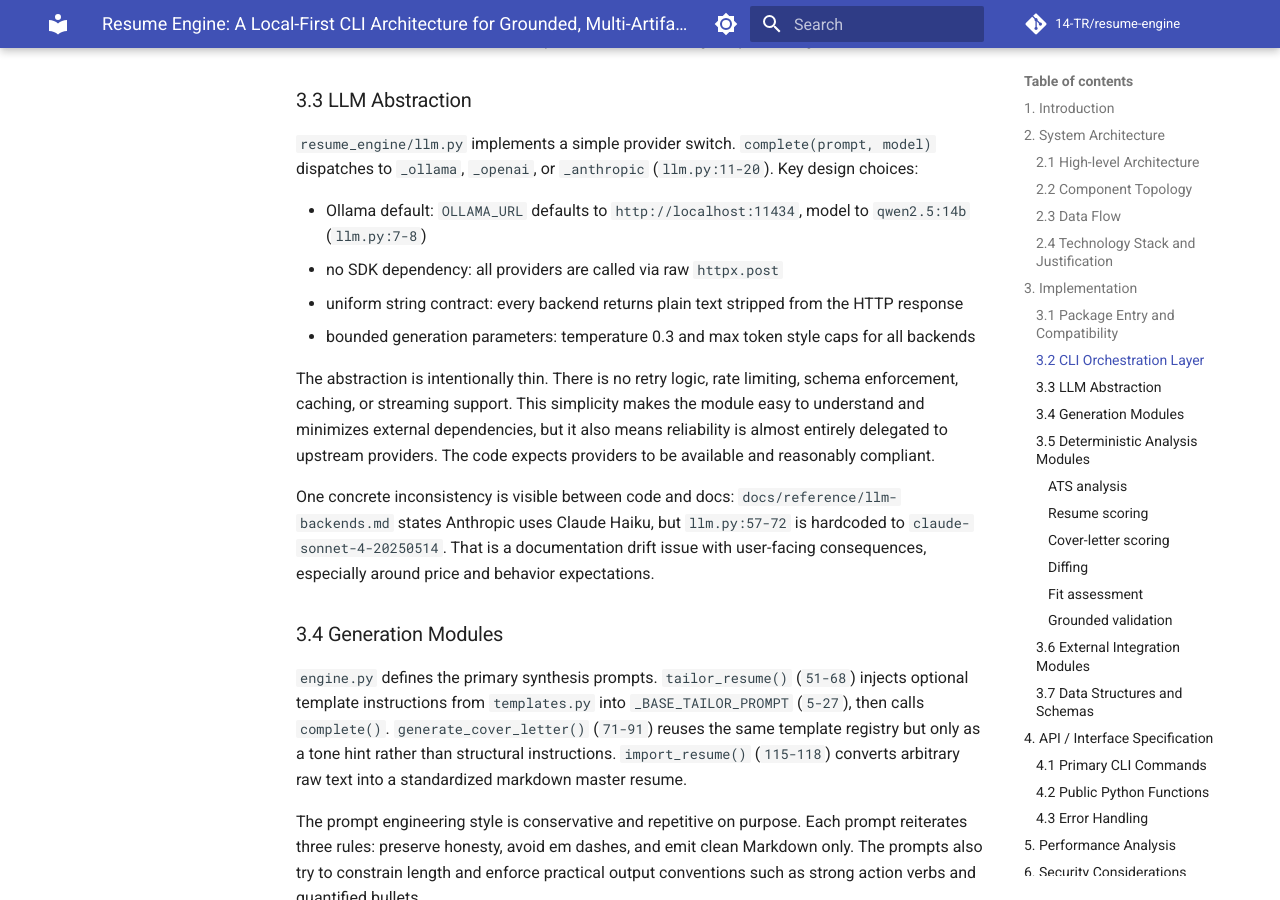
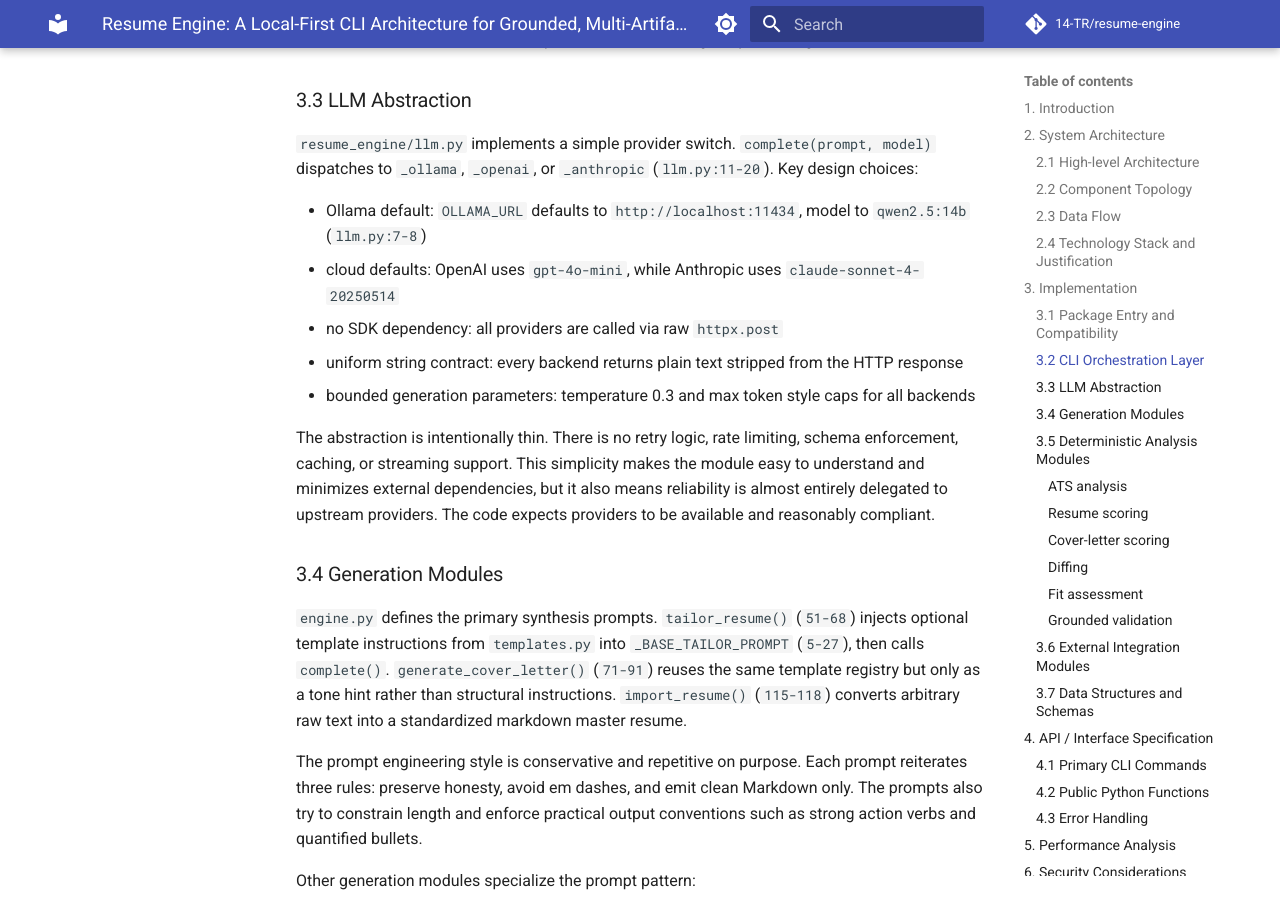
Before and after one commit to 14-TR/resume-engine, an MkDocs documentation site: the page built from docs/technical-paper.md, in a window 1280 px wide and 900 px high, scrolled down 5957 px. Built offline with MkDocs 1.6.1 and Material for MkDocs 9.7.7, drawn with Linux system fonts in a browser that asks for light colours; comment, search, counter and statistics services are not loaded; some of the changed text lies outside the part shown.

Commit message:
Guard backend model documentation drift (#63)

```diff
--- a/docs/technical-paper.md
+++ b/docs/technical-paper.md
@@ -147,13 +147,12 @@ A representative command such as `tailor` follows a simple orchestration templat
 `resume_engine/llm.py` implements a simple provider switch. `complete(prompt, model)` dispatches to `_ollama`, `_openai`, or `_anthropic` (`llm.py:11-20`). Key design choices:
 
 - Ollama default: `OLLAMA_URL` defaults to `http://localhost:11434`, model to `qwen2.5:14b` (`llm.py:7-8`)
+- cloud defaults: OpenAI uses `gpt-4o-mini`, while Anthropic uses `claude-sonnet-4-20250514`
 - no SDK dependency: all providers are called via raw `httpx.post`
 - uniform string contract: every backend returns plain text stripped from the HTTP response
 - bounded generation parameters: temperature 0.3 and max token style caps for all backends
 
 The abstraction is intentionally thin. There is no retry logic, rate limiting, schema enforcement, caching, or streaming support. This simplicity makes the module easy to understand and minimizes external dependencies, but it also means reliability is almost entirely delegated to upstream providers. The code expects providers to be available and reasonably compliant.
-
-One concrete inconsistency is visible between code and docs: `docs/reference/llm-backends.md` states Anthropic uses Claude Haiku, but `llm.py:57-72` is hardcoded to `claude-sonnet-4-20250514`. That is a documentation drift issue with user-facing consequences, especially around price and behavior expectations.
 
 ### 3.4 Generation Modules
 
@@ -345,16 +344,15 @@ That said, heuristic grounding checks can yield both false positives and false n
 
 Several issues are visible from direct inspection:
 
-1. documentation drift: `docs/reference/llm-backends.md` says Anthropic uses Claude Haiku, but `llm.py:57-72` hardcodes `claude-sonnet-4-20250514`
-2. duplicate import logic: `engine.py` and `importer.py` each define their own import prompt and function
-3. CLI size: `cli.py` is nearly two thousand lines, making it the primary maintenance hotspot
-4. HTML scraping brittleness: `scraper.py` and parts of `linkedin.py` use regex-heavy extraction that will fail on highly scripted pages
-5. no formal schemas for most LLM output: only `interactive.py` tries to coerce JSON
-6. sequential batch execution: practical for individuals, slow for large application bursts
-7. potential false positives in validation: `validate.py` uses heuristic token grounding and `SequenceMatcher`
-8. template system is prompt-only: it affects generation guidance but not a real renderer/layout engine
-9. init formatting divergence: `init.py:74-81` renders experience as `Title | Company`, whereas import prompts and docs standardize on `Title -- Company`
-10. test environment dependency coupling: modules import `httpx` at load time, which prevented partial test collection in a misconfigured environment
+1. duplicate import logic: `engine.py` and `importer.py` each define their own import prompt and function
+2. CLI size: `cli.py` is nearly two thousand lines, making it the primary maintenance hotspot
+3. HTML scraping brittleness: `scraper.py` and parts of `linkedin.py` use regex-heavy extraction that will fail on highly scripted pages
+4. no formal schemas for most LLM output: only `interactive.py` tries to coerce JSON
+5. sequential batch execution: practical for individuals, slow for large application bursts
+6. potential false positives in validation: `validate.py` uses heuristic token grounding and `SequenceMatcher`
+7. template system is prompt-only: it affects generation guidance but not a real renderer/layout engine
+8. init formatting divergence: `init.py:74-81` renders experience as `Title | Company`, whereas import prompts and docs standardize on `Title -- Company`
+9. test environment dependency coupling: modules import `httpx` at load time, which prevented partial test collection in a misconfigured environment
 
 Two additional architectural debts are worth noting. First, the project has a lot of prompt logic but very little structured output enforcement. Most parsing is regex-based over freeform text. That works surprisingly well when prompts are stable, but it introduces fragility as models or prompt wording evolve. Second, many commands are operationally similar but implemented independently in the CLI. That speeds feature addition early on, but it accumulates maintenance cost over time.
 
@@ -538,7 +536,6 @@ The repository contains focused tests for nearly every module, including ATS ana
 
 ### 10.5 Audit Red Flags
 
-- Documentation and implementation disagree on the Anthropic backend model.
 - Import functionality is duplicated.
 - Resume formatting conventions differ between `init.py` and prompt-based import docs.
 - Scraping remains heuristic and fragile.
```
Also changed, not shown: docs/changelog.md (+1 -0 lines), docs/reference/llm-backends.md (+1 -1 lines), 2 other files.
